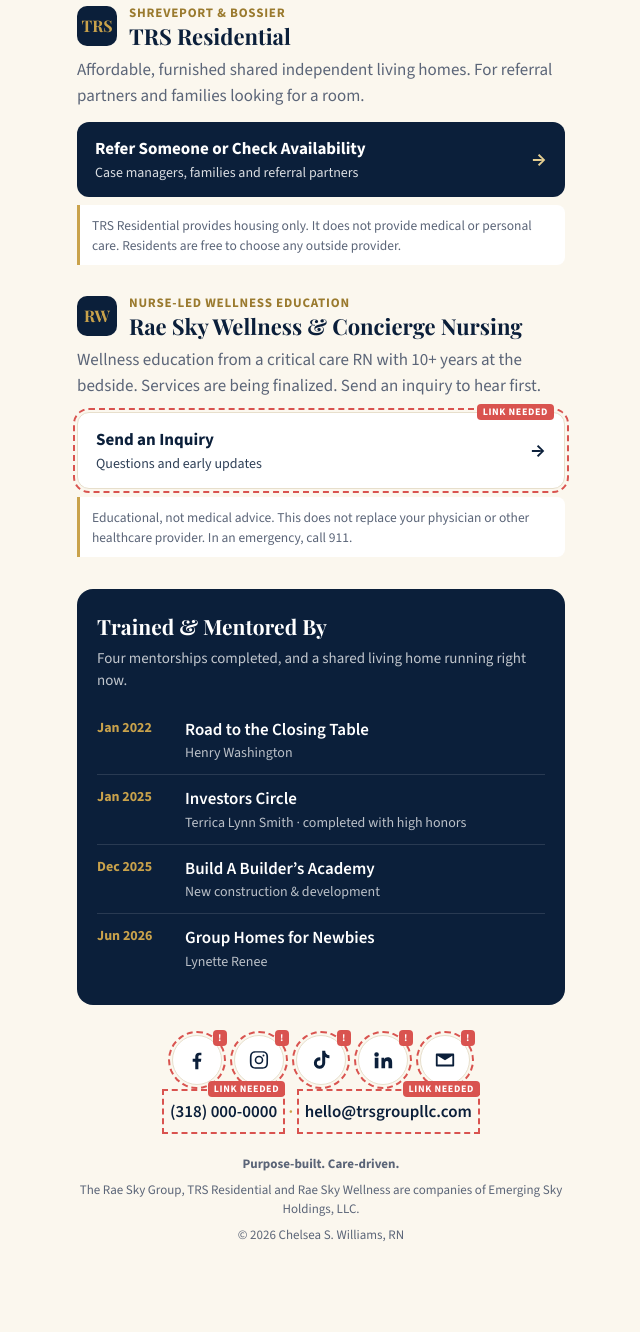
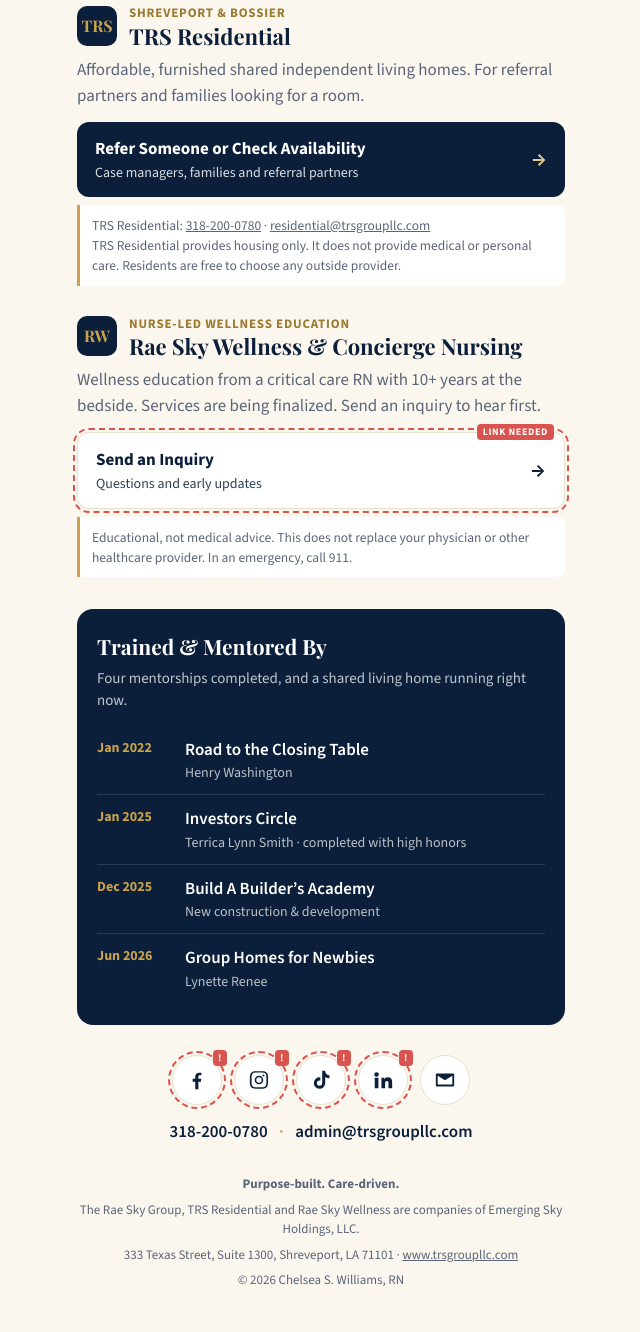
Before and after one commit to EmergingSky/links-trsgroupllc, a plain HTML site: page index.html in a window 1280 px wide. Shown: the part 1310-2642 px from the top of the page, without its empty margins (319-959 px from the left). Before the commit the page ends 2596 px from the top, so only its background shows below. Drawn offline with nearby package versions, Linux system fonts and the light colour scheme.

Commit message:
Use real headshot and contact details from brand flyer
Co-Authored-By: Claude Opus 5.5 <noreply@anthropic.com>
Claude-Session: https://claude.ai/code/session_01M4rKbhge1Wdy9tt5oyUgb6

```diff
--- a/index.html
+++ b/index.html
@@ -211,8 +211,8 @@
     <div class="wrap">
       <span class="launch">Officially open &middot; Nov 14, 2026</span>
       <div class="photo">
-        <!-- PLACEHOLDER PHOTO: replace assets/headshot.svg with a square headshot (e.g. assets/headshot.jpg, 600x600) and update src -->
-        <img src="assets/headshot.svg" alt="Chelsea S. Williams, RN" width="132" height="132">
+        <!-- Headshot cropped from Chelsea's brand flyer. Swap in a higher-resolution original when available. -->
+        <img src="assets/headshot.jpg" alt="Chelsea S. Williams, RN" width="132" height="132">
       </div>
       <h1>Chelsea S. Williams, RN</h1>
       <p class="role">Nurse. Investor. Builder of homes and businesses in Shreveport.</p>
@@ -291,7 +291,7 @@
         <span>Refer Someone or Check Availability<span class="sub">Case managers, families and referral partners</span></span>
         <span class="price" aria-hidden="true">&rarr;</span>
       </a>
-      <p class="note">TRS Residential provides housing only. It does not provide medical or personal care. Residents are free to choose any outside provider.</p>
+      <p class="note">TRS Residential: <a href="tel:+13182000780">318-200-0780</a> &middot; <a href="mailto:residential@trsgroupllc.com">residential@trsgroupllc.com</a><br>TRS Residential provides housing only. It does not provide medical or personal care. Residents are free to choose any outside provider.</p>
     </section>
 
     <!-- RAE SKY WELLNESS & CONCIERGE NURSING
@@ -341,21 +341,21 @@
       <a href="#" data-todo="linkedin" aria-label="LinkedIn">
         <svg viewBox="0 0 24 24" aria-hidden="true"><path d="M4.98 3.5a2.5 2.5 0 1 1 0 5 2.5 2.5 0 0 1 0-5zM3 9.5h4V21H3V9.5zm6.5 0h3.8v1.6h.1c.5-1 1.8-2 3.8-2 4 0 4.8 2.6 4.8 6V21h-4v-5.2c0-1.2 0-2.8-1.7-2.8s-2 1.3-2 2.7V21h-4V9.5z"/></svg>
       </a>
-      <a href="#" data-todo="email" aria-label="Email">
+      <a href="mailto:admin@trsgroupllc.com" aria-label="Email">
         <svg viewBox="0 0 24 24" aria-hidden="true"><path d="M3 5h18a1 1 0 0 1 1 1v12a1 1 0 0 1-1 1H3a1 1 0 0 1-1-1V6a1 1 0 0 1 1-1zm9 7.2L4 7.3V17h16V7.3l-8 4.9zM4.6 7h14.8L12 11.5 4.6 7z"/></svg>
       </a>
     </nav>
 
-    <!-- PLACEHOLDER CONTACT: real phone number and email (playbook: both visible on every page) -->
     <p class="contact">
-      <a href="#" data-todo="phone">(318) 000-0000</a>
+      <a href="tel:+13182000780">318-200-0780</a>
       <span aria-hidden="true">&middot;</span>
-      <a href="#" data-todo="email-text">hello@trsgroupllc.com</a>
+      <a href="mailto:admin@trsgroupllc.com">admin@trsgroupllc.com</a>
     </p>
 
     <footer>
       <p><strong>Purpose-built. Care-driven.</strong></p>
       <p>The Rae Sky Group, TRS Residential and Rae Sky Wellness are companies of Emerging Sky Holdings, LLC.</p>
+      <p>333 Texas Street, Suite 1300, Shreveport, LA 71101 &middot; <a href="https://www.trsgroupllc.com/">www.trsgroupllc.com</a></p>
       <p>&copy; 2026 Chelsea S. Williams, RN</p>
     </footer>
   </main>
```
Also changed, not shown: assets/headshot.jpg (added), assets/headshot.svg (deleted), 1 other file.
